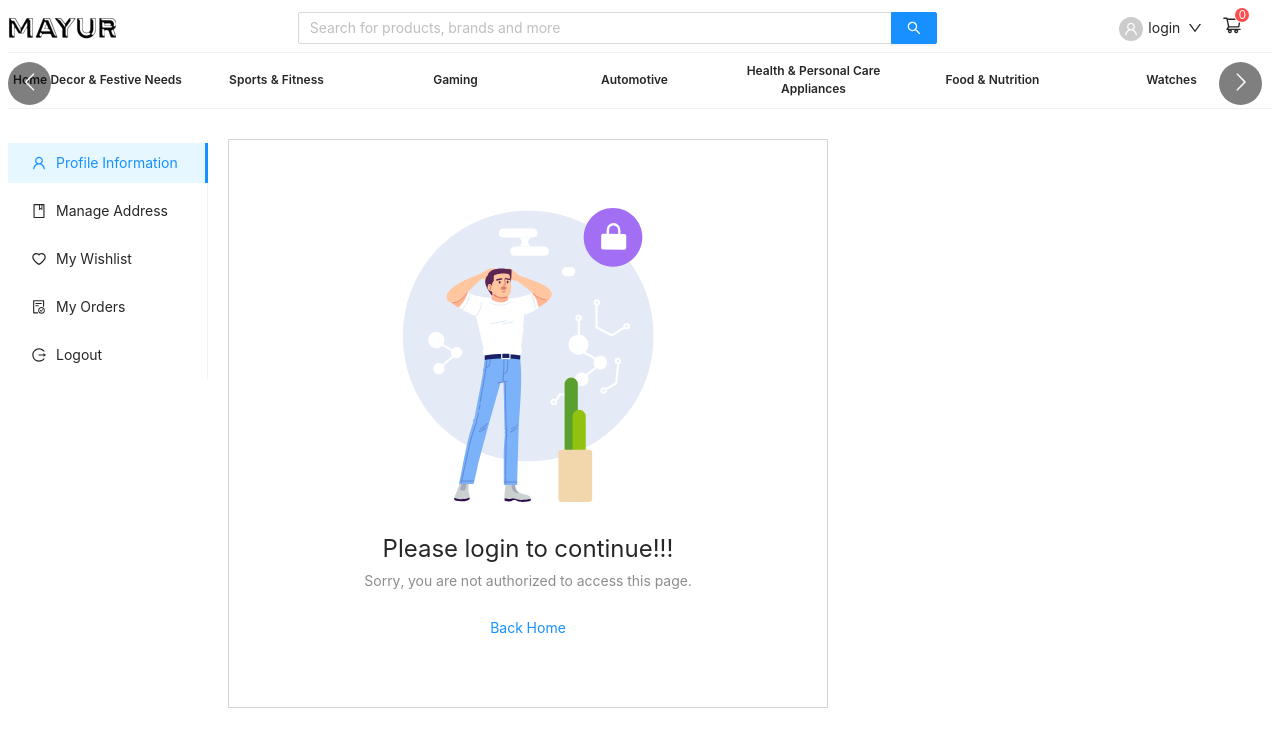
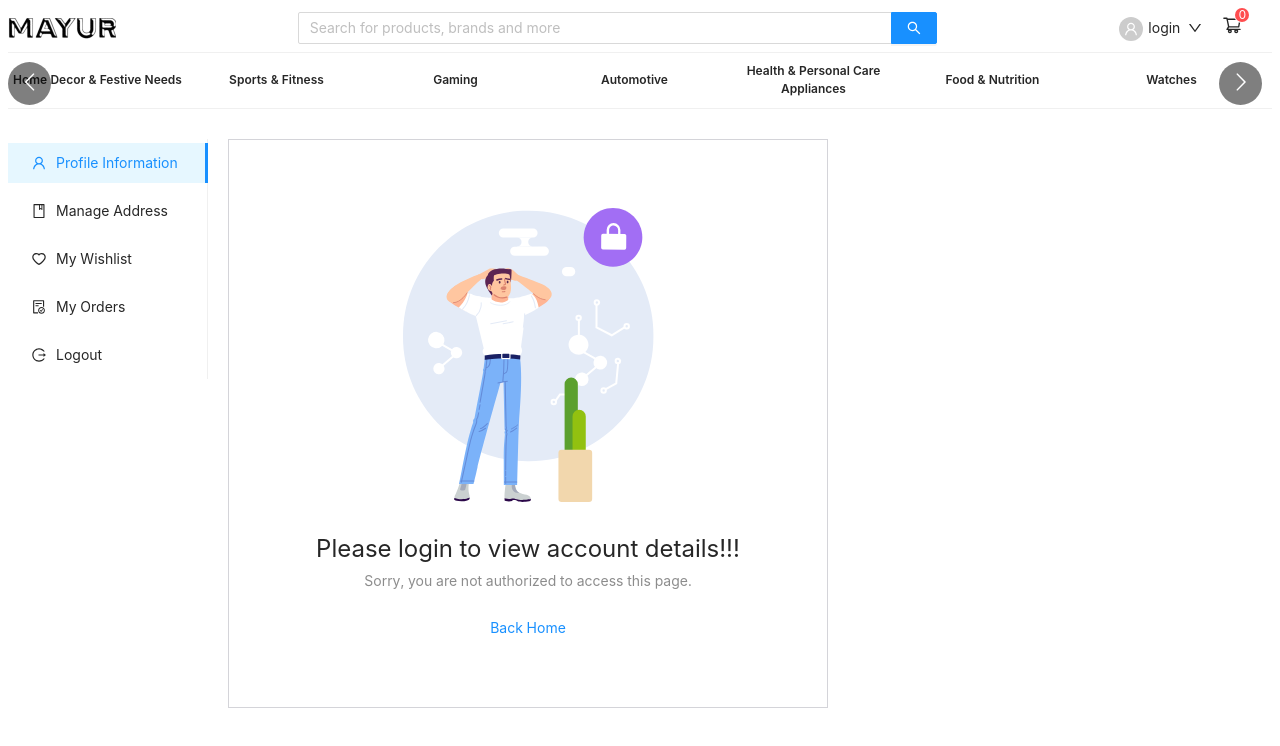
Before and after one commit to Maayur28/shofferstop, a React (Create React App) app: page /account in a window 1280 px wide. Shown: the top 746 px of the page. Built offline with nearby package versions, Linux system fonts and the light colour scheme.

Commit message:
added fix

```diff
--- a/src/Components/Account/Account.jsx
+++ b/src/Components/Account/Account.jsx
@@ -124,6 +124,7 @@ const Account = () => {
         </div>
       </div>
       <div className="account_content">
+        {selectedKey === "5" ? logoutCalled() : null}
         {isLogin ? (
           <>
             {!apifetch && Object.keys(accountData).length !== 0 ? (
@@ -143,7 +144,6 @@ const Account = () => {
                   />
                 ) : null}
                 {selectedKey === "4" ? <Orders accountCall={true} /> : null}
-                {selectedKey === "5" ? logoutCalled() : null}
               </>
             ) : (
               <Spin tip="Loading..." />
@@ -152,7 +152,7 @@ const Account = () => {
         ) : (
           <Result
             status="403"
-            title="Please login to continue!!!"
+            title="Please login to view account details!!!"
             subTitle="Sorry, you are not authorized to access this page."
             extra={<Link to="/">Back Home</Link>}
           />
--- a/src/Components/Account/ProfileAddress/ProfileAddress.jsx
+++ b/src/Components/Account/ProfileAddress/ProfileAddress.jsx
@@ -261,6 +261,7 @@ const ProfileAddress = ({
               </Badge.Ribbon>
             ) : (
               <AddressCard
+                key={index + "address"}
                 val={val}
                 setAsDefault={setAsDefault}
                 setaddressEditMode={() => setEditDataCalled(val)}
--- a/src/Components/Orders/Orders.jsx
+++ b/src/Components/Orders/Orders.jsx
@@ -241,7 +241,7 @@ const Orders = ({ accountCall = false }) => {
       ) : (
         <Result
           status="403"
-          title="Please login to continue!!!"
+          title="Please login to view orders!!!"
           subTitle="Sorry, you are not authorized to access this page."
           extra={<Link to="/">Back Home</Link>}
         />
```
